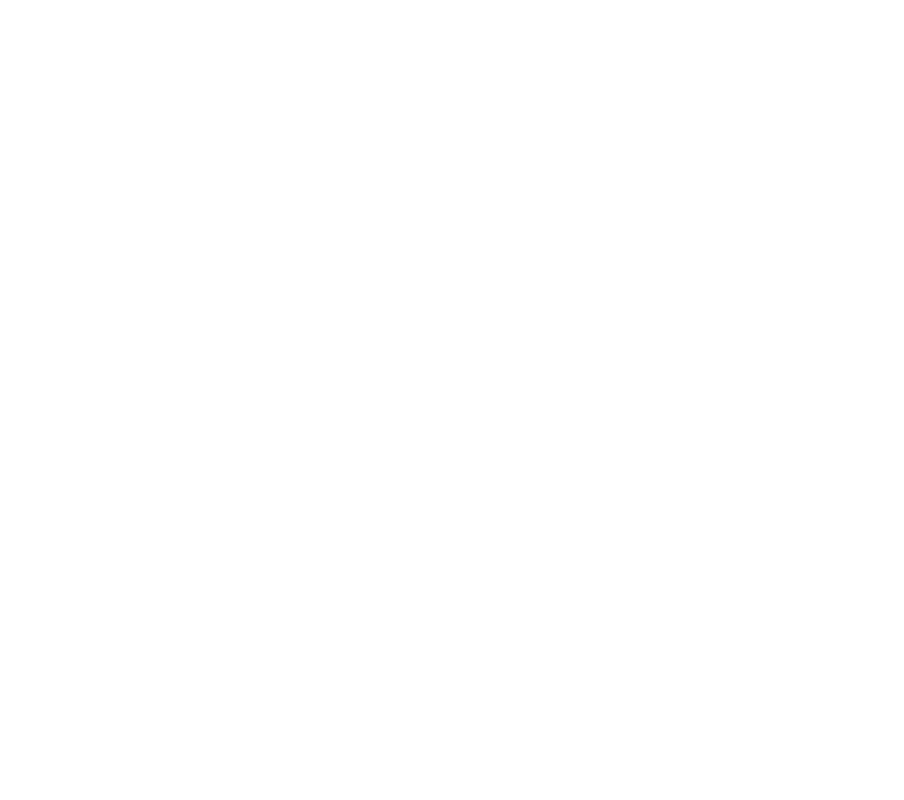
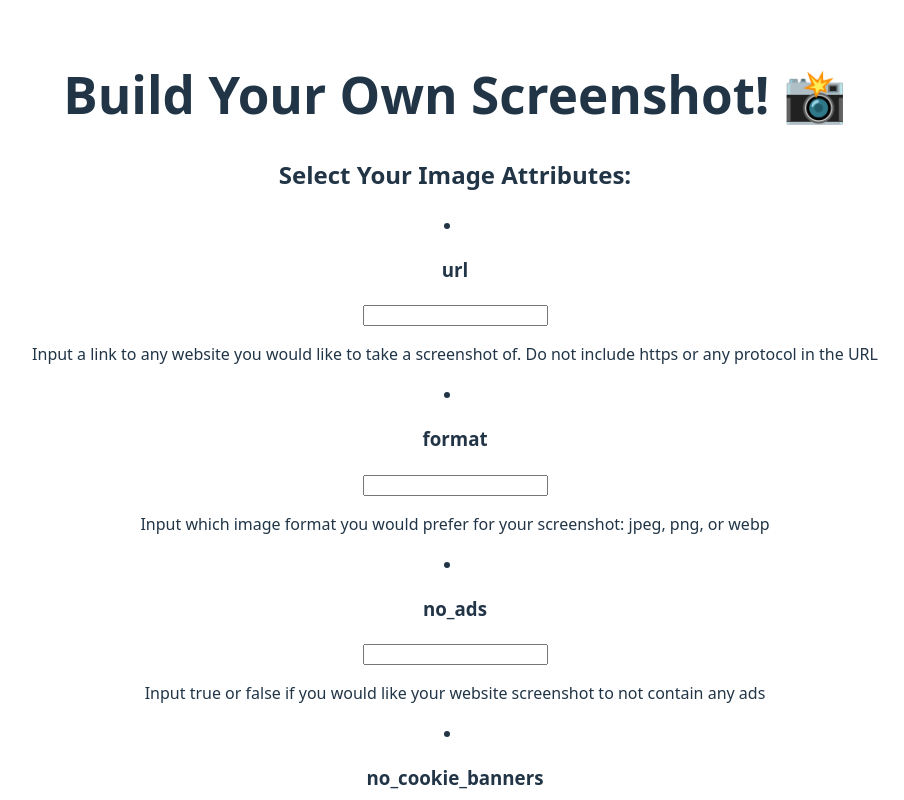
Before and after one commit to Ghostcomputer453145/lab-4-Ghostcomputer453145, a React (Vite) app: page / in a window 1280 px wide. Shown: the top 800 px of the page, without its empty margins (185-1089 px from the left). Built offline with nearby package versions, Linux system fonts and the light colour scheme.

Commit message:
Step 1: Create your form for user input on the screenshot attributes

```diff
--- a/src/App.jsx
+++ b/src/App.jsx
@@ -1,10 +1,41 @@
 import { useState } from 'react'
 import './App.css'
+import APIForm from './components/APIForm';
 
 const ACCESS_KEY = import.meta.env.VITE_APP_ACCESS_KEY;
 
 function App() {
-  return <></>
+  const [inputs, setInputs] = useState({
+    url: "",
+    format: "",
+    no_ads: "",
+    no_cookie_banners: "",
+    width: "",
+    height: "",
+  });
+
+  const submitForm = () => {
+
+  }
+
+  return (
+    <div className="whole-page">
+      <h1>Build Your Own Screenshot! 📸</h1>
+
+      <APIForm
+        inputs={inputs}
+        handleChange={(e) =>
+          setInputs((prevState) => ({
+            ...prevState,
+            [e.target.name]: e.target.value.trim(),
+          }))
+        }
+        onSubmit={submitForm}
+      />
+      <br></br>
+
+    </div>
+  );
 }
 
 export default App
--- /dev/null
+++ b/src/components/APIForm.jsx
@@ -0,0 +1,40 @@
+const inputsInfo = [
+  "Input a link to any website you would like to take a screenshot of. Do not include https or any protocol in the URL",
+  "Input which image format you would prefer for your screenshot: jpeg, png, or webp",
+  "Input true or false if you would like your website screenshot to not contain any ads",
+  "Input true or false if you would like your website screenshot to not contain of those annoying 'allow cookies' banners",
+  "Choose the width of your screenshot (in pixels)",
+  "Choose the height of your screenshot (in pixels)",
+];
+
+const APIForm = ({ inputs, handleChange, onSubmit }) => {
+    return (
+    <div>
+        <h2>Select Your Image Attributes:</h2>
+
+        <form className="form-container">
+            {Object.entries(inputs).map(([key, value], index) => (
+                <li className="form" key={index}>
+                    <h3>{key}</h3>
+
+                    <input
+                    type="text"
+                    name={key}
+                    value={value}
+                    onChange={handleChange}
+                    className="textbox"
+                    />
+
+                    <p>{inputsInfo[index]}</p>
+                </li>
+            ))}
+        </form>
+
+        <button className="button" type="submit" onClick={onSubmit}>
+            Take that Pic! 🎞
+        </button>
+    </div>
+    );
+};
+
+export default APIForm;
```
